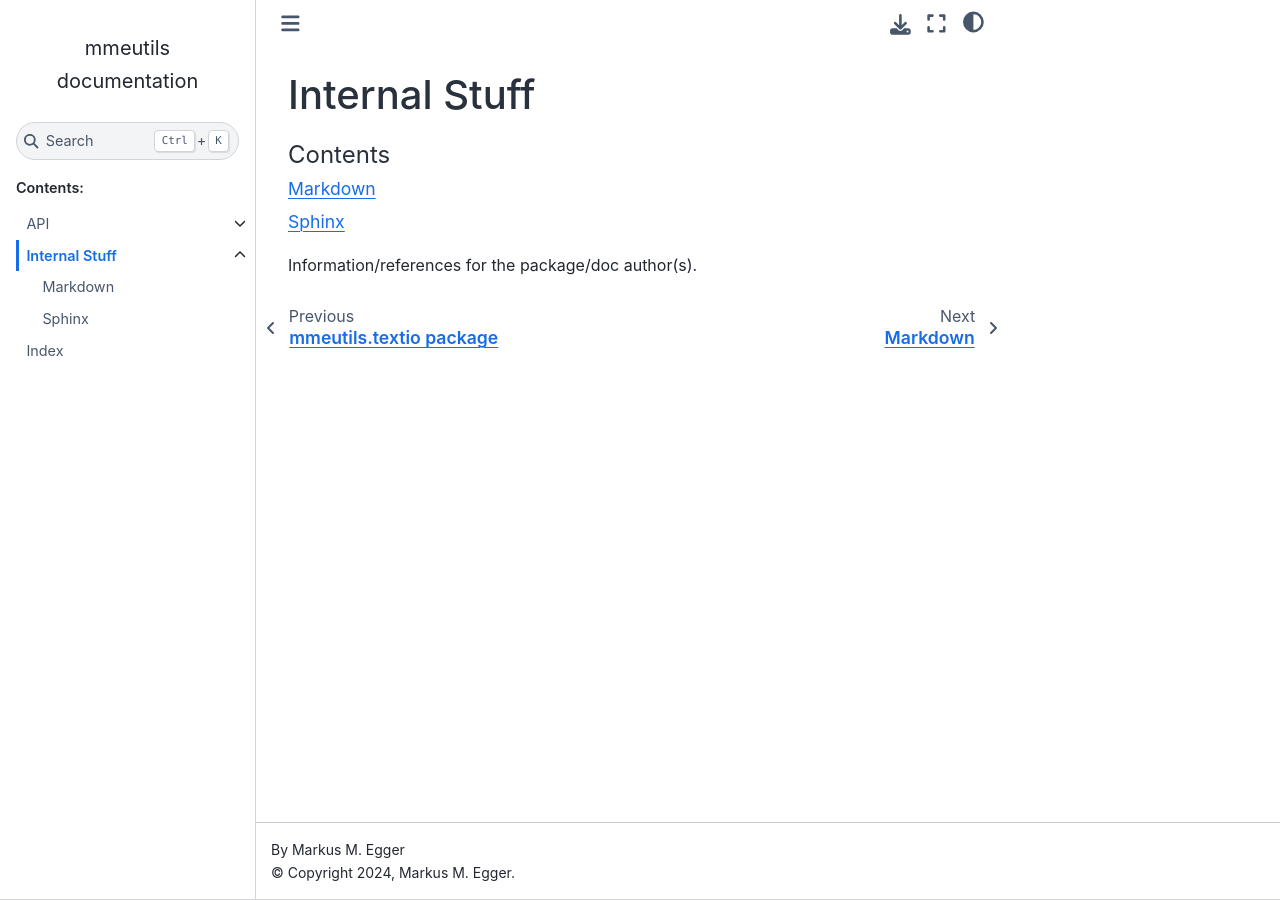
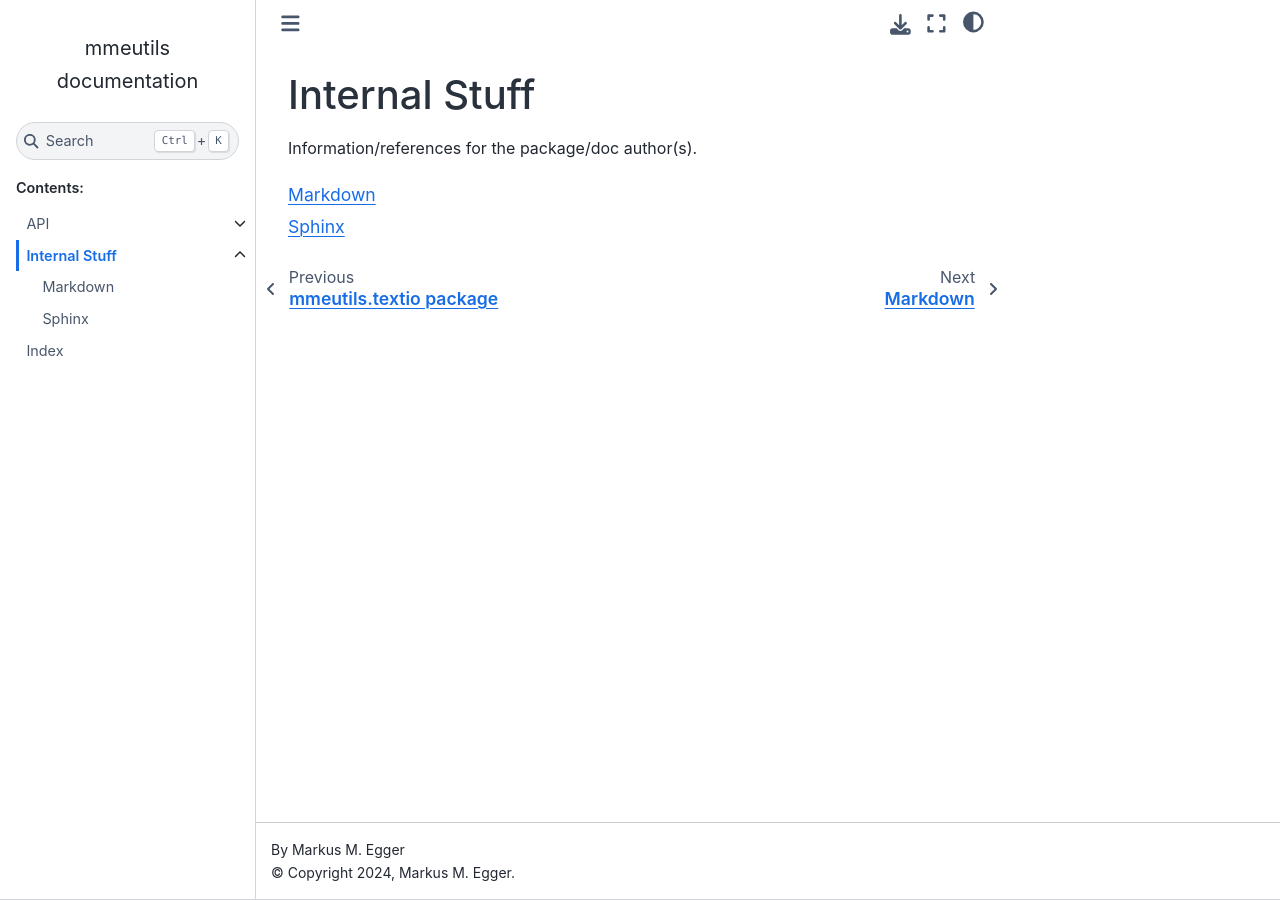
Before and after one commit to prof79/py-mmeutils, a Sphinx documentation site: the page built from docs/internal.md, in a window 1280 px wide. Built offline with Sphinx 7.4.7 and the Sphinx Book theme 1.1.4, drawn with Linux system fonts in a browser that asks for light colours.

Commit message:
Doc changes.

```diff
--- a/docs/internal.md
+++ b/docs/internal.md
@@ -1,10 +1,10 @@
 # Internal Stuff
 
+Information/references for the package/doc author(s).
+
 :::{toctree}
-:caption: Contents
 :maxdepth: 2
+
 markdown.md
 sphinx.rst
 :::
-
-Information/references for the package/doc author(s).
--- a/docs/sphinx.rst
+++ b/docs/sphinx.rst
@@ -10,3 +10,5 @@ Also see the `reST Primer <https://www.sphinx-doc.org/en/master/usage/restructur
 You may also use `MyST <https://myst-parser.readthedocs.io/en/latest/intro.html>`_.
 
 Sphinx homepage: https://www.sphinx-doc.org/en/master/
+
+For an introduction see `An introduction to Sphinx and Read the Docs for Technical Writers <https://www.ericholscher.com/blog/2016/jul/1/sphinx-and-rtd-for-writers/>`_.
```
